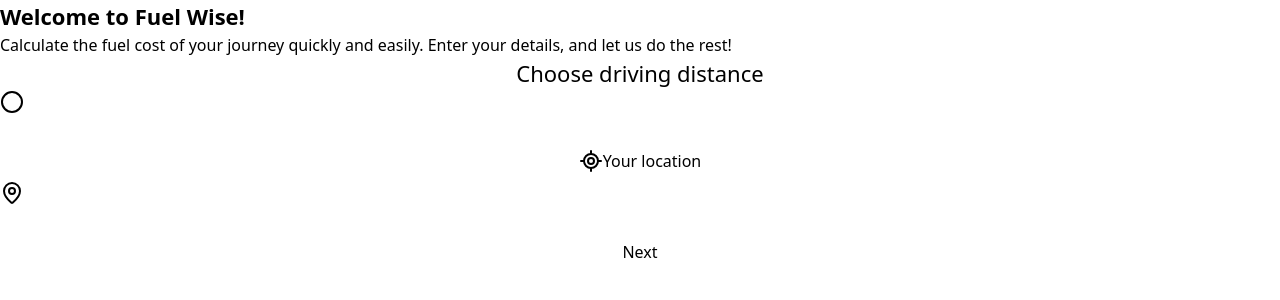
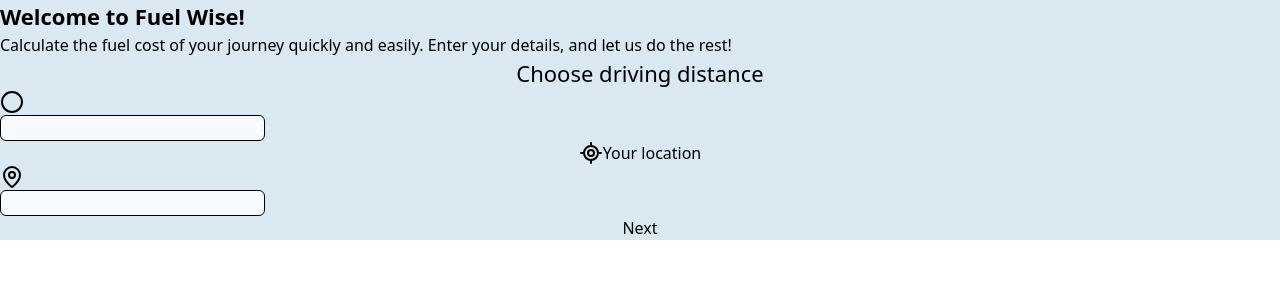
Before and after one commit to salsaady/fuel-wise, a React (Create React App) app in the folder frontend/: page / in a window 1280 px wide. Both pictures are taken after a click on the button "Get started". Shown: the top 300 px of the page. Built offline with nearby package versions, Linux system fonts and the light colour scheme; no server answers.

Commit message:
improve ui

```diff
--- a/frontend/src/App.css
+++ b/frontend/src/App.css
@@ -3,6 +3,7 @@
 
 .App {
   font-family: "system-ui";
+  background-color: #dae8f2; /* Very light grey with a subtle blue undertone */
 }
 
 .App-logo {
@@ -40,28 +41,33 @@ h3 {
   background-color: rgb(255 255 255 / 0.8);
   width: 265px;
   padding-left: 0.5rem /* 8px */;
+  border-width: thin;
+  border-color: black;
 }
 
 .carFormInput {
   border-radius: 0.375rem /* 6px */;
   background-color: rgb(255 255 255 / 0.8);
   width: 235px;
+  padding: 3px;
   padding-left: 0.5rem /* 8px */;
+  border-width: thin;
+  border-color: black;
 }
 .gasFormInput {
   border-radius: 0.375rem /* 6px */;
   background-color: rgb(255 255 255 / 0.8);
   width: 160px;
   padding-left: 0.5rem /* 8px */;
+  padding: 2px;
+  border-width: thin;
+  border-color: black;
 }
 
 .submit-btn {
-  margin: 0.5rem;
   margin-left: auto;
   margin-right: auto;
   display: flex;
-  border-style: hidden;
-  border-width: 2px;
   border-radius: 0.375rem;
 }
 
--- a/frontend/src/App.js
+++ b/frontend/src/App.js
@@ -1,45 +1,54 @@
-import React, { useState, useEffect, useRef } from 'react';
-import axios from 'axios';
-import './App.css';
-import CarForm from './components/CarForm';  // Importing the CarForm component
-import LocationForm from './components/LocationForm'
-import GasPriceForm from './components/GasPriceForm'
-import {ArrowRight} from 'lucide-react';
+import React, { useState, useEffect, useRef } from "react";
+import axios from "axios";
+import "./App.css";
+import CarForm from "./components/CarForm"; // Importing the CarForm component
+import LocationForm from "./components/LocationForm";
+import GasPriceForm from "./components/GasPriceForm";
+import { ArrowRight } from "lucide-react";
 
 function App() {
-  const [distance, setDistance] = useState(null)
-  const [gasPrice, setGasPrice] = useState(null)
-  const [fuelConsumption, setFuelConsumption] = useState(null)
-  const [userLocation, setUserLocation] = useState(null)
-  const [restaurantLocation, setRestaurantLocation] = useState(null)
-  const [postalCode, setPostalCode] = useState(null)
-  const [carFormValues, setCarFormValues] = useState({})
-  const [locationFormValues, setLocationFormValues] = useState({})
-  const [gasPriceFormValues, setGasPriceFormValues] = useState({})
-  const [costToDrive, setCostToDrive] = useState(null)
-  const [startLocation, setStartLocation] = useState(null)
+  const [distance, setDistance] = useState(null);
+  const [gasPrice, setGasPrice] = useState(null);
+  const [fuelConsumption, setFuelConsumption] = useState(null);
+  const [userLocation, setUserLocation] = useState(null);
+  const [restaurantLocation, setRestaurantLocation] = useState(null);
+  const [postalCode, setPostalCode] = useState(null);
+  const [carFormValues, setCarFormValues] = useState({});
+  const [locationFormValues, setLocationFormValues] = useState({});
+  const [gasPriceFormValues, setGasPriceFormValues] = useState({});
+  const [costToDrive, setCostToDrive] = useState(null);
+  const [startLocation, setStartLocation] = useState(null);
 
   const handleCarFormChange = (e) => {
-    setCarFormValues({ ...carFormValues, [e.target.id]: e.target.value })
-  }
+    setCarFormValues({ ...carFormValues, [e.target.id]: e.target.value });
+  };
   const handleLocationFormChange = (e) => {
-    setLocationFormValues({ ...locationFormValues, [e.target.id]: e.target.value })
-  }
+    setLocationFormValues({
+      ...locationFormValues,
+      [e.target.id]: e.target.value,
+    });
+  };
 
   const handleGasPriceFormChange = (e) => {
-    setGasPriceFormValues({ ...gasPriceFormValues, [e.target.id]: Number(e.target.value) })
-  }
+    setGasPriceFormValues({
+      ...gasPriceFormValues,
+      [e.target.id]: Number(e.target.value),
+    });
+  };
 
   useEffect(() => {
     if (navigator.geolocation) {
       navigator.geolocation.getCurrentPosition(
         (position) => {
-          setUserLocation({ latitude: position.coords.latitude, longitude: position.coords.longitude });
+          setUserLocation({
+            latitude: position.coords.latitude,
+            longitude: position.coords.longitude,
+          });
         },
         (error) => console.error("Error getting location:", error)
-      )
+      );
     }
-  }, [])
+  }, []);
 
   const getUserLocation = () => {
     if (navigator.geolocation) {
@@ -47,9 +56,12 @@ function App() {
         (position) => {
           const latitude = position.coords.latitude;
           const longitude = position.coords.longitude;
-          console.log(position)
+          console.log(position);
           setUserLocation({ latitude, longitude });
-          setLocationFormValues({ ...locationFormValues, start: "Your location"});
+          setLocationFormValues({
+            ...locationFormValues,
+            start: "Your location",
+          });
         },
         (error) => {
           console.error("Unable to retrieve your location.", error);
@@ -58,111 +70,118 @@ function App() {
     } else {
       console.log("Geolocation is not supported by this browser.");
     }
-  }
+  };
 
   // Function to handle distance calculation
   const handleGetDistance = async (e) => {
-    e.preventDefault()
+    e.preventDefault();
 
-    let startLocation = locationFormValues.start
-    if (startLocation=='Your location'){
-      startLocation = `${userLocation.latitude},${userLocation.longitude}`
+    let startLocation = locationFormValues.start;
+    if (startLocation == "Your location") {
+      startLocation = `${userLocation.latitude},${userLocation.longitude}`;
     }
-    console.log('starting location is: ', startLocation)
+    console.log("starting location is: ", startLocation);
 
     try {
-      const response = await axios.post('http://127.0.0.1:5000/get_distance', {
+      const response = await axios.post("http://127.0.0.1:5000/get_distance", {
         user_location: startLocation,
-        restaurant_location: locationFormValues.restaurant
-      })
+        restaurant_location: locationFormValues.restaurant,
+      });
       await handleGetPostalCode();
 
-      console.log(restaurantLocation)
+      console.log(restaurantLocation);
       setDistance(response.data.distance_km);
     } catch (error) {
-      console.error("Error getting distance:", error)
+      console.error("Error getting distance:", error);
     }
+  };
+
+  const handleGetPostalCode = async () => {
+    try {
+      const response = await axios.post(
+        "http://127.0.0.1:5000/get_postal_code",
+        {
+          longitude: userLocation.longitude,
+          latitude: userLocation.latitude,
         }
-
-  const handleGetPostalCode = async() => {
-    try {
-      const response = await axios.post('http://127.0.0.1:5000/get_postal_code', {
-        longitude: userLocation.longitude,
-        latitude: userLocation.latitude
-      })
-      setPostalCode(response.data.postal_code)
+      );
+      setPostalCode(response.data.postal_code);
     } catch (error) {
-      console.error("Error getting postal code:", error)
+      console.error("Error getting postal code:", error);
     }
-  }
+  };
   const enterGasPrice = async (e) => {
     e.preventDefault();
-    const manualGasPrice = Number(gasPriceFormValues.gas);  // Ensure the value is a number
+    const manualGasPrice = Number(gasPriceFormValues.gas); // Ensure the value is a number
     setGasPrice(manualGasPrice);
+  };
 
+  const fetchGasPrice = async () => {
+    try {
+      const response = await axios.get("http://127.0.0.1:5000/get_gas_price");
+      setGasPrice(response.data.gas_price);
+      console.log(gasPrice);
+    } catch (error) {
+      console.error("Error getting gas price", error);
     }
-
-
-  const fetchGasPrice = async() => {
-    try {
-      const response = await axios.get('http://127.0.0.1:5000/get_gas_price');
-      setGasPrice(response.data.gas_price);
-      console.log(gasPrice)
-    } catch (error) {
-      console.error("Error getting gas price", error)
-    }
-    }
+  };
 
   const handleFuelConsumption = async (e) => {
-    e.preventDefault()
+    e.preventDefault();
     try {
-      const response = await axios.post('http://127.0.0.1:5000/get_fuel_consumption', {
+      const response = await axios.post(
+        "http://127.0.0.1:5000/get_fuel_consumption",
+        {
           year: carFormValues.year,
           make: carFormValues.make,
-        model: carFormValues.model
-      })
+          model: carFormValues.model,
+        }
+      );
       // Set the fuel consumption from the response
-      setFuelConsumption(response.data.fuel_consumption)
+      setFuelConsumption(response.data.fuel_consumption);
     } catch (error) {
-      console.error("Error getting fuel consumption:", error)
+      console.error("Error getting fuel consumption:", error);
     }
-  }
+  };
 
-const calculateCost = async(e)=>{
-  e.preventDefault()
+  const calculateCost = async (e) => {
+    e.preventDefault();
     try {
-    const response = await axios.post('http://127.0.0.1:5000/calculate_cost', {
+      const response = await axios.post(
+        "http://127.0.0.1:5000/calculate_cost",
+        {
           distance: distance,
           gasPrice: gasPrice,
           fuelConsumption: fuelConsumption,
-    })
+        }
+      );
       // Set the fuel consumption from the response
-    setCostToDrive(response.data.cost_to_drive)
-    console.log("this is the final cost",costToDrive)
+      setCostToDrive(response.data.cost_to_drive);
+      console.log("this is the final cost", costToDrive);
     } catch (error) {
-    console.error("Error getting final cost", error)
+      console.error("Error getting final cost", error);
     }
-}
-const [showLocationForm, setShowLocationForm] = useState()
+  };
+  const [showLocationForm, setShowLocationForm] = useState();
   const locationFormRef = useRef(null);
   const carFormRef = useRef(null);
-const gasPriceFormRef = useRef(null)
+  const gasPriceFormRef = useRef(null);
 
   const handleSetShowLocationForm = () => {
-  setShowLocationForm(true)
+    setShowLocationForm(true);
+  };
+
+  useEffect(() => {
+    if (showLocationForm && locationFormRef.current) {
+      locationFormRef.current.scrollIntoView();
     }
-
-useEffect(()=> {
-  if (showLocationForm && locationFormRef.current){
-    locationFormRef.current.scrollIntoView()
+    if (distance && carFormRef.current) {
+      carFormRef.current.scrollIntoView();
     }
-  if (distance && carFormRef.current){
-    carFormRef.current.scrollIntoView()
+    if (fuelConsumption && gasPriceFormRef.current) {
+      gasPriceFormRef.current.scrollIntoView();
     }
-  if (fuelConsumption && gasPriceFormRef.current){
-    gasPriceFormRef.current.scrollIntoView()
-  }
-}, [showLocationForm, distance, fuelConsumption])
+  }, [showLocationForm, distance, fuelConsumption]);
 
   const [currentStep, setCurrentStep] = useState(0);
 
@@ -171,46 +190,79 @@ const [currentStep, setCurrentStep] = useState(0);
   };
 
   return (
-    <div className=" w-screen h-min bg-gradient-to-b from-[#a8edab] to-[#fed6e3] App">
-      <div className="min-h-screen flex flex-col items-center justify-center">
-        <h1 className="text-3xl font-semibold">Welcome to Fuel Wise!</h1>
-        <p className="m-4 px-6 max-w-xl">Calculate the fuel cost of your journey quickly and easily. Enter your details, and let us do the rest!</p>
-        {!showLocationForm&&<button onClick={handleSetShowLocationForm} className="hover:bg-blue-100  hover:shadow-md bg-white/80 flex border-2 border-hidden rounded-md border-black p-2">Get started<ArrowRight className="ml-2 transition-transform transform hover:translate-x-1"></ArrowRight></button>}
-        {showLocationForm &&
+    <div className="min-h-screen bg-slate-50 App">
+      <div className="flex flex-col items-center justify-center">
+        <h1 className="mt-36 text-3xl font-semibold">Welcome to Fuel Wise!</h1>
+        <p className="m-4 px-6 max-w-xl">
+          Calculate the fuel cost of your journey quickly and easily. Enter your
+          details, and let us do the rest!
+        </p>
+        {!showLocationForm && (
+          <button
+            onClick={handleSetShowLocationForm}
+            className="bg-pink-500 hover:bg-pink-400  hover:shadow-md bg-white/80 flex border-2 border-hidden rounded-md border-black p-2"
+          >
+            Get started
+            <ArrowRight className="ml-2 transition-transform transform hover:translate-x-1"></ArrowRight>
+          </button>
+        )}
+        {showLocationForm && (
           <section ref={locationFormRef} className="p-8 mt-4 scroll-mt-10">
             <LocationForm
-          formValues = {locationFormValues}
-          handleChange = {handleLocationFormChange}
-          handleGetDistance = {handleGetDistance}
-          getUserLocation = {getUserLocation}
+              formValues={locationFormValues}
+              handleChange={handleLocationFormChange}
+              handleGetDistance={handleGetDistance}
+              getUserLocation={getUserLocation}
             />
-        </section>}
-        { distance && <section ref={carFormRef}><CarForm
-          formValues = {carFormValues}
+          </section>
+        )}
+        {distance && (
+          <section ref={carFormRef}>
+            <CarForm
+              formValues={carFormValues}
               handleChange={handleCarFormChange}
               handleFuelConsumption={handleFuelConsumption}
-        ></CarForm></section>}
-        {fuelConsumption && <GasPriceForm className="mb-8"
+            ></CarForm>
+          </section>
+        )}
+        {fuelConsumption && (
+          <GasPriceForm
+            className="mb-8"
             formValues={gasPriceFormValues}
             handleChange={handleGasPriceFormChange}
             fetchGasPrice={fetchGasPrice}
             enterGasPrice={enterGasPrice}
             gasPrice={gasPrice}
-        ></GasPriceForm>}
+          ></GasPriceForm>
+        )}
 
-        {gasPrice && <p>Gas price: {gasPrice} c/L</p>}
-        {gasPrice && <button
-        className = "px-3 p-1 shadow-md hover:bg-blue-200 bg-blue-300 font-medium submit-btn"
-        onClick={calculateCost}>Calculate cost for trip</button>}
-        {costToDrive && <p>Cost to drive (roundtrip): ${costToDrive}</p>}
-
+        {gasPrice && (
+          <div className="mb-14">
+            <p className="text-xl ">Data collected:</p>
+            <p>Distance: {distance} km</p>
+            <p>Gas price: {gasPrice} c/L</p>
+            <p>Fuel consumption (combined): {fuelConsumption} L/100km</p>
+            <button
+              className="text-lg mt-4 mb-4 px-3 p-1 shadow-md bg-pink-500  hover:bg-pink-400  font-medium submit-btn"
+              onClick={calculateCost}
+            >
+              Calculate cost for trip
+            </button>
+            {costToDrive && (
+              <span className="text-center text-2xl">
+                <p className="font-bold text-center">${costToDrive}</p>
+                <p className="text-xlg"> (roundtrip)</p>
+              </span>
+            )}
+          </div>
+        )}
       </div>
 
       {/* {distance && <p>Distance: {distance} km</p>} */}
 
       {/* {fuelConsumption && <p>Fuel consumption (combined): {fuelConsumption} L/100km</p>} */}
     </div>
-  )
+  );
 }
 
-export default App
+export default App;
--- a/frontend/src/components/LocationForm.js
+++ b/frontend/src/components/LocationForm.js
@@ -1,16 +1,28 @@
-import React from 'react'
-import {LocateFixed, Circle, MapPin} from 'lucide-react'
+import React from "react";
+import { LocateFixed, Circle, MapPin } from "lucide-react";
 
-const LocationForm = ({onNext, formValues, handleChange, handleGetDistance, getUserLocation}) => {
+const LocationForm = ({
+  onNext,
+  formValues,
+  handleChange,
+  handleGetDistance,
+  getUserLocation,
+}) => {
   return (
-        <form onSubmit={handleGetDistance}
-        className="w-96 p-6 px-10 rounded-lg shadow-lg mx-auto space-y-4"
+    <form
+      onSubmit={handleGetDistance}
+      className="w-96 p-6 px-10 rounded-lg bg-white shadow-lg mx-auto space-y-4"
     >
       <h3 className="mb-7">Choose driving distance</h3>
       <div className="">
-            <div className='flex justify-between'>
-                <label className="formLabel p-1" htmlFor="start"> <Circle className="size-4"/> </label>
-                <input className="formInput shadow "
+        <div className="flex justify-between">
+          <label className="p-2 formLabel" htmlFor="start">
+            <div className="flex items-center size-5">
+              <Circle className="size-4" />
+            </div>
+          </label>
+          <input
+            className="formInput  "
             type="text"
             id="start"
             value={formValues.start || ""}
@@ -20,11 +32,18 @@ const LocationForm = ({onNext, formValues, handleChange, handleGetDistance, getU
         <button
           type="button"
           onClick={getUserLocation}
-                className="pr-2 pl-1 py-1 text-sm submit-btn shadow-lg hover:bg-white/100  bg-white/80"><LocateFixed className="size-5 mr-2 text-blue-600" ></LocateFixed>Your location</button>
+          className="mt-3 border border-black pr-2 pl-1 py-1 text-sm submit-btn shadow-lg hover:bg-slate-200 "
+        >
+          <LocateFixed className="size-5 mr-2 text-blue-600"></LocateFixed>Your
+          location
+        </button>
 
-            <div className='flex justify-between my-6'>
-                <label className="formLabel " htmlFor="restaurant"><MapPin className="size-5 text-red-600"/></label>
-                <input className="formInput shadow-lg"
+        <div className="flex justify-between my-6">
+          <label className="p-2 formLabel " htmlFor="restaurant">
+            <MapPin className="size-5 text-red-600" />
+          </label>
+          <input
+            className="formInput shadow-lg"
             type="text"
             id="restaurant"
             value={formValues.restaurant || ""}
@@ -32,9 +51,15 @@ const LocationForm = ({onNext, formValues, handleChange, handleGetDistance, getU
           />
         </div>
       </div>
-            <button onClick={onNext} type="submit" className = "px-3 p-1 shadow-md hover:bg-blue-200 bg-blue-300 font-medium submit-btn">Next</button>
+      <button
+        onClick={onNext}
+        type="submit"
+        className="px-3 p-1 shadow-md hover:bg-sky-600/40 bg-sky-600/50 font-medium submit-btn"
+      >
+        Next
+      </button>
     </form>
-    )
-}
+  );
+};
 
-export default LocationForm
+export default LocationForm;
--- a/package.json
+++ b/package.json
@@ -1,5 +1,8 @@
 {
   "dependencies": {
     "pip": "^0.0.1"
+  },
+  "devDependencies": {
+    "prettier": "^3.3.3"
   }
 }
```
Also changed, not shown: frontend/src/components/CarForm.js (+29 -14 lines), frontend/src/components/GasPriceForm.js (+42 -15 lines), 1 other file (tests, documents, lock files or other folders). Lines whose indentation alone changed are shown as unchanged.
